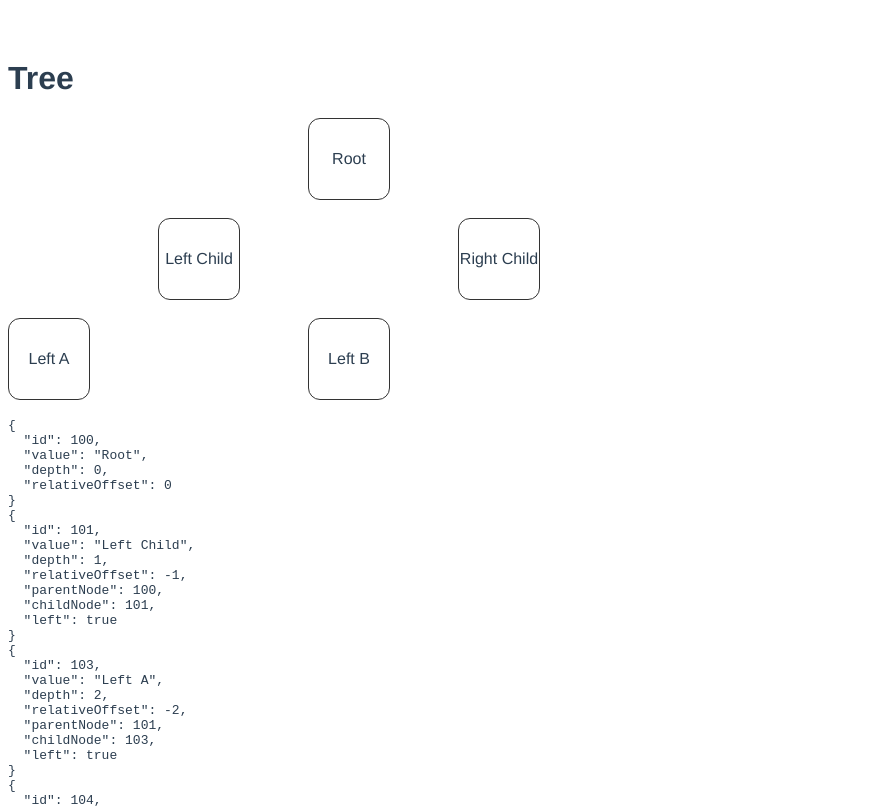
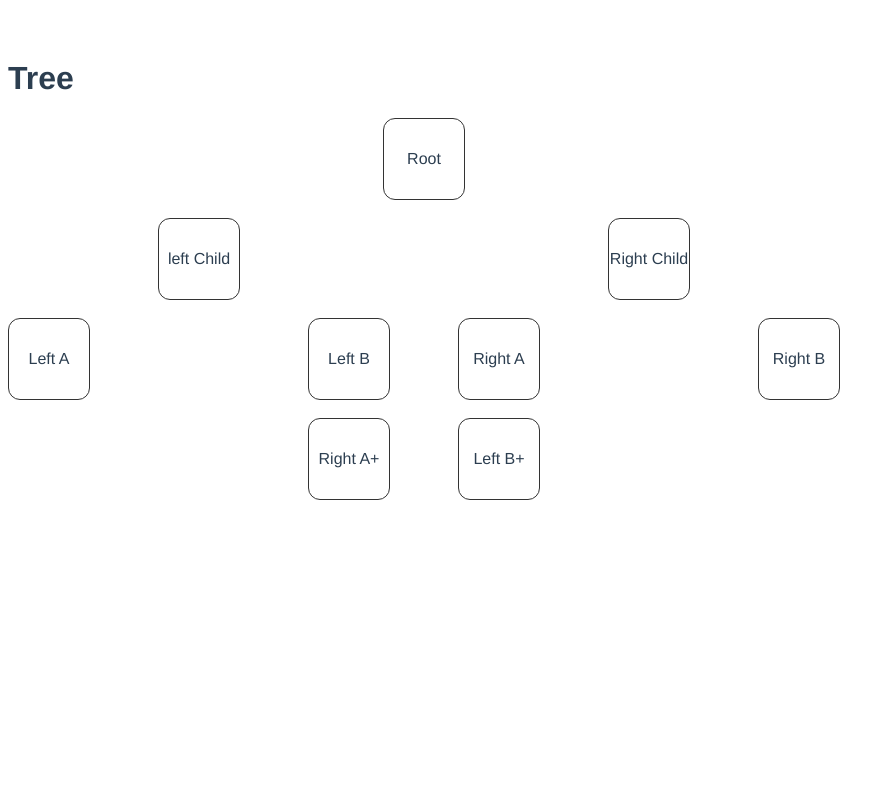
Before and after one commit to georgius1024/bc-tree-playground, a Vue app: page / in a window 1280 px wide. Shown: the top 808 px of the page, without its empty margins (0-895 px from the left). Built offline with nearby package versions, Linux system fonts and the light colour scheme.

Commit message:
basic tree display

```diff
--- a/src/components/TreeDisplay.vue
+++ b/src/components/TreeDisplay.vue
@@ -2,8 +2,13 @@
   <div class="tree">
     <h1>Tree</h1>
     <div v-for="(row, level) in box" class="row" :key="level">
-      <div v-for="node in row" class="node" :key="node.id" :style="nodeStyle(node, 150)">
-        {{node.value}}
+      <div
+        v-for="node in row"
+        class="node"
+        :key="node.id"
+        :style="nodeStyle(node, 150)"
+      >
+        {{ node.value }}
       </div>
     </div>
     <!-- <code>{{ tree }}</code>
@@ -15,69 +20,19 @@
       <div>{{ depth(102) }}</div>
       <div>{{ depth(104) }}</div> -->
       <!-- <div>{{ root }}</div> -->
-      <div v-for="child in traverse" :key="child.id">
+      <!-- <div v-for="child in traverse" :key="child.id">
         {{ child }}
-        <!-- {{ depth(child.id)}} -->
-        <!-- {{ relativeOffset(child.id) }} -->
-      </div>
+      </div> -->
     </code>
   </div>
 </template>
 <script>
-const links = [
-  {
-    parentNode: 100,
-    childNode: 101,
-    left: true,
-  },
-  {
-    parentNode: 100,
-    childNode: 102,
-    left: false,
-  },
-  {
-    parentNode: 101,
-    childNode: 103,
-    left: true,
-  },
-  {
-    parentNode: 101,
-    childNode: 104,
-    left: false,
-  },
-];
-const nodes = [
-  {
-    id: 100,
-    value: "Root",
-  },
-  {
-    id: 101,
-    value: "Left Child",
-  },
-  {
-    id: 102,
-    value: "Right Child",
-  },
-  {
-    id: 103,
-    value: "Left A",
-  },
-  {
-    id: 104,
-    value: "Left B",
-  },
-];
-const root = 100;
+import tree from "../tree.json";
 export default {
   name: "TreeDisplay",
   data() {
     return {
-      tree: {
-        nodes,
-        links,
-        root,
-      },
+      tree,
     };
   },
   computed: {
@@ -103,14 +58,49 @@ export default {
         }
         return a.depth - b.depth;
       });
-      return sorted.reduce((box, node) => {
+      const box = sorted.reduce((box, node) => {
         if (!box[node.depth]) {
           box[node.depth] = [];
         }
         box[node.depth].push(node);
         return box;
       }, []);
+      box.forEach((row, index) => {
+        const offsets = {};
+
+        if (index === 2) {
+          console.log(index)
+        }
+        row.forEach((node) => {
+          if (offsets[node.relativeOffset]) {
+            const parent = node.parentNode;
+            const recursiveTraverse = (id) => {
+              const node = sorted.find((e) => e.id === id);
+              node.additionalOffset = node.additionalOffset || 0 + 1;
+              this.tree.links
+                .filter((e) => e.parentNode === id)
+                .forEach((e) => recursiveTraverse(e.childNode));
+            };
+            recursiveTraverse(parent);
+            const { parentNode } = this.tree.links.find(e => e.childNode === parent)
+            const recursiveRaise = (id, offset) => {
+              const parentNode = sorted.find((e) => e.id === id);
+              if (!parentNode) {
+                return
+              }
+              parentNode.additionalOffset =
+                (parentNode.additionalOffset || 0) + offset;
+
+              recursiveRaise(parentNode.parentNode, offset / 2)
+            }
+            recursiveRaise(parentNode, 0.5)
+          }
+          offsets[node.relativeOffset] = true;
+        });
+      });
+      return box;
     },
+
     root() {
       return this.tree.nodes.find((e) => e.id === this.tree.root);
     },
@@ -167,11 +157,13 @@ export default {
       return 0;
     },
     nodeStyle(node, dx = 50) {
+      const offset =
+        node.relativeOffset + (node.additionalOffset || 0) + this.rootOffset;
       return {
-        left: `${(node.relativeOffset + this.rootOffset) * dx}px`,
+        left: `${offset * dx}px`,
         // top: `${(node.relativeOffset + this.rootOffset) * 50}px`,
-      }
-    }
+      };
+    },
   },
 };
 </script>
--- /dev/null
+++ b/src/tree.json
@@ -0,0 +1,83 @@
+{
+  "links": [
+    {
+      "parentNode": 100,
+      "childNode": 101,
+      "left": true
+    },
+    {
+      "parentNode": 100,
+      "childNode": 102,
+      "left": false
+    },
+    {
+      "parentNode": 101,
+      "childNode": 103,
+      "left": true
+    },
+    {
+      "parentNode": 101,
+      "childNode": 104,
+      "left": false
+    },
+    {
+      "parentNode": 102,
+      "childNode": 105,
+      "left": true
+    },
+    {
+      "parentNode": 102,
+      "childNode": 106,
+      "left": false
+    },
+    {
+      "parentNode": 104,
+      "childNode": 107,
+      "left": false
+    },
+    {
+      "parentNode": 105,
+      "childNode": 108,
+      "left": true
+    }
+  ],
+  "nodes": [
+    {
+      "id": 100,
+      "value": "Root"
+    },
+    {
+      "id": 101,
+      "value": "left Child"
+    },
+    {
+      "id": 102,
+      "value": "Right Child"
+    },
+    {
+      "id": 103,
+      "value": "Left A"
+    },
+    {
+      "id": 104,
+      "value": "Left B"
+    },
+    {
+      "id": 105,
+      "value": "Right A"
+    },
+    {
+      "id": 106,
+      "value": "Right B"
+    },
+    {
+      "id": 107,
+      "value": "Left B+"
+    },
+    {
+      "id": 108,
+      "value": "Right A+"
+    }
+  ],
+  "root": 100
+}
```
